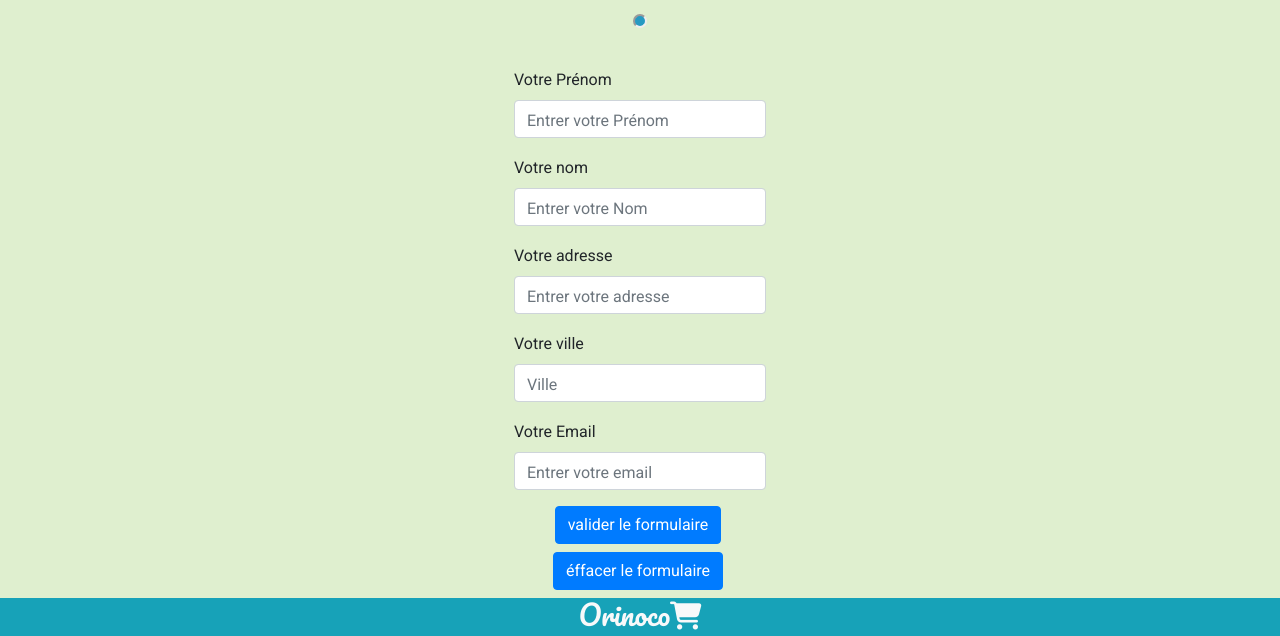
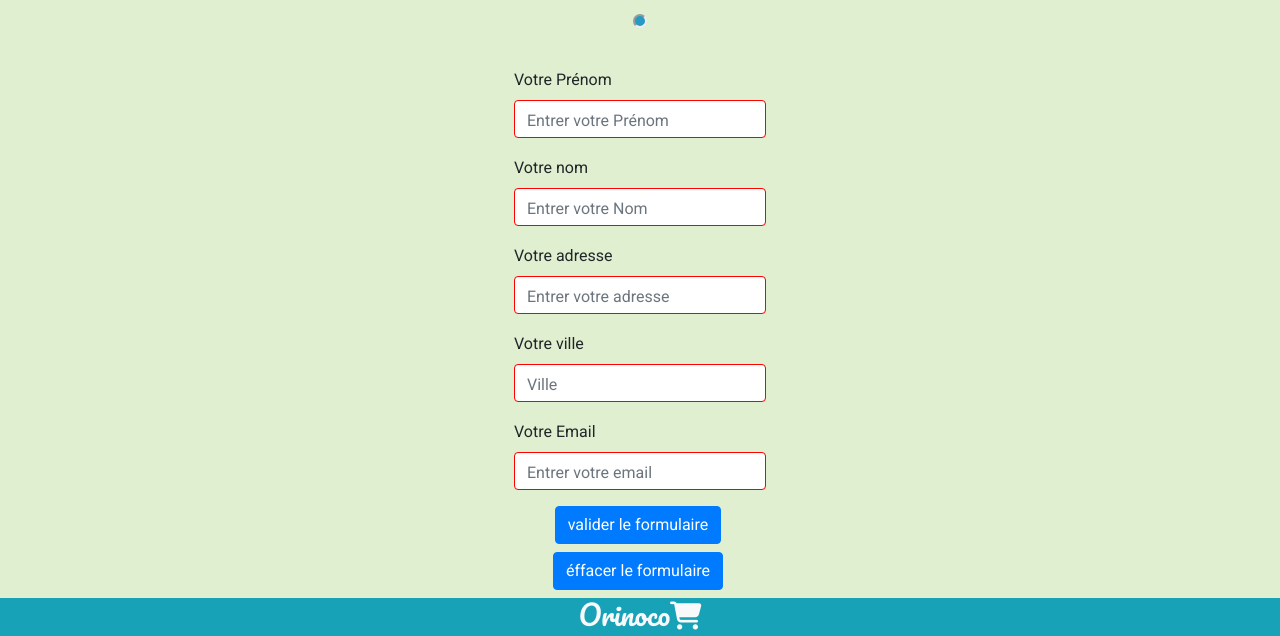
Before and after one commit to Hadidi09/Projet_5_Orinoco_JS, a website: page pagesHTML/panier.html in a window 1280 px wide. Shown: the part 165-801 px from the top of the page. Drawn offline with nearby package versions, Linux system fonts and the light colour scheme.

Commit message:
add pattern form validation

```diff
--- a/pagesHTML/panier.html
+++ b/pagesHTML/panier.html
@@ -15,7 +15,7 @@
             crossorigin="anonymous"
         ></script>
         <link rel="stylesheet" href="../scss/style.css" />
-        <title>Accueil</title>
+        <title>Panier</title>
     </head>
     <body>
         <!--Début Header-->
@@ -94,6 +94,9 @@
                                 id="firstName"
                                 aria-describedby="FirstName"
                                 placeholder="Entrer votre Prénom"
+                                pattern="^[a-zA-Z]{2,25}$"
+                                title="Entrez des lettres alphabétiques(minuscules et/ou majuscules)Min: 2 lettres /max : 25 lettres"
+                                required
                             />
                         </div>
                         <div class="form-group">
@@ -104,6 +107,9 @@
                                 id="lastName"
                                 aria-describedby="lastName"
                                 placeholder="Entrer votre Nom"
+                                pattern="^[a-zA-Z]{2,25}$"
+                                title="Entrez des lettres alphabétiques(minuscules et/ou majuscules)Min: 2 lettres /max : 25 lettres"
+                                required
                             />
                         </div>
                         <div class="form-group">
@@ -114,6 +120,9 @@
                                 id="adresse"
                                 aria-describedby="votre adresse"
                                 placeholder="Entrer votre adresse"
+                                pattern="^[0-9]{1,3}\s[a-z\s]{3,25}$"
+                                title="Entrez des chiffres entre (0 et 9)Min : 1 /max : 3, suivi d'une espace ensuite des lettres alphabétiques(minuscules)Min : 4 lettres/max : 60 lettres en utilisant des espaces"
+                                required
                             />
                         </div>
                         <div class="form-group">
@@ -124,6 +133,9 @@
                                 id="city"
                                 aria-describedby="votre ville"
                                 placeholder="Ville"
+                                pattern="^[a-z\s]{3,25}$"
+                                title="Entrez des lettres alphabétiques(minuscules)Min: 3 lettres /max : 25 lettres"
+                                required
                             />
                         </div>
                         <div class="form-group">
@@ -134,6 +146,11 @@
                                 id="email"
                                 aria-describedby="Votre Email"
                                 placeholder="Entrer votre email"
+                                pattern="^[a-z0-9_-]+@[a-z]+\.[a-z]{2,3}$"
+                                title="Utilisez des lettres alphabétiques(minuscules/majuscules) des chiffres entre(0 et 9) ou des underscores
+                                Min: 8 caractères/max : 20 caractères, suivi d'un (@) de lettres (minuscules), d'un (.) enfin de lettres (minuscules)
+                                Min: 2/max : 3"
+                                required
                             />
                         </div>
                         <div class="form-inline">
--- a/scss/main.scss
+++ b/scss/main.scss
@@ -102,6 +102,12 @@ form {
     label {
         font-family: 'Roboto', sans-serif;
     }
+    input:invalid {
+        border-color: #ff0000;
+    }
+    input:valid {
+        border-color: #04dd18;
+    }
 }
 
 .form-inline {
```
Also changed, not shown: pagesHTML/confirmation.html (+1 -1 lines), pagesHTML/produit.html (+1 -1 lines), scss/style.css, 1 other file.
